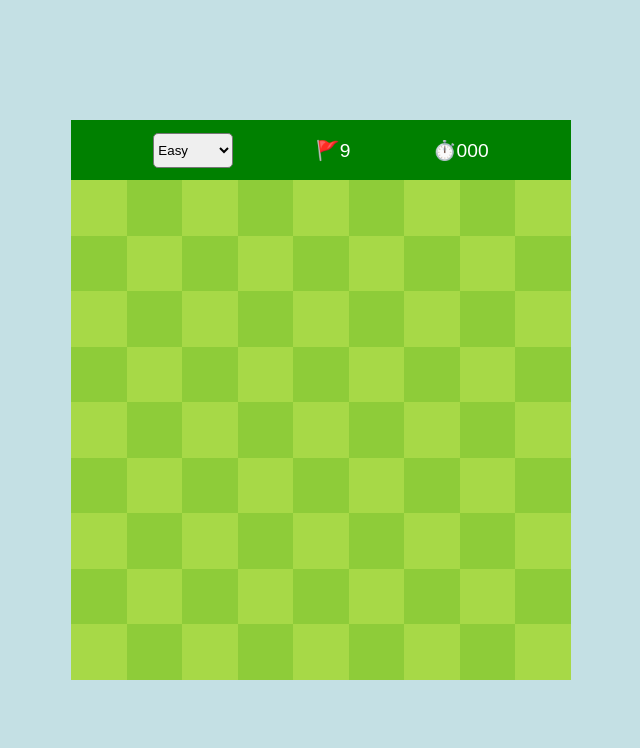
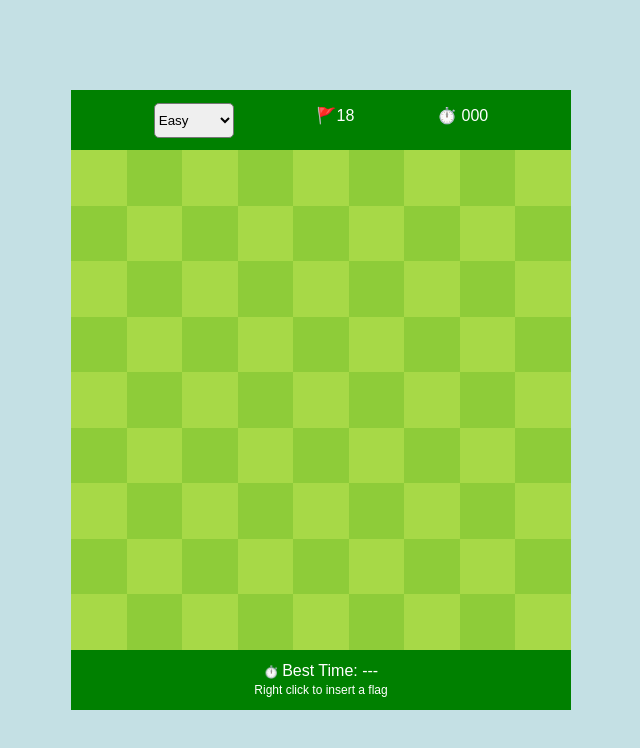
Before and after one commit to tangyvo/minesweeper-react, a React (Create React App) app: page / in a window 1280 px wide. Shown: the top 748 px of the page, without its empty margins (319-959 px from the left). Built offline with nearby package versions, Linux system fonts and the light colour scheme.

Commit message:
add best time to localstorage

```diff
--- a/src/App.js
+++ b/src/App.js
@@ -10,12 +10,13 @@ import Level from "./Components/Level";
 import Flags from "./Components/Flags";
 import Timer from "./Components/Timer";
 import GameOver from "./Components/GameOver";
+import BestTime from "./Components/BestTime";
 
 const App = () => {
   const [level, setLevel] = useState(9);
   const [grid, setGrid] = useState([]);
   const [bombs, setBombs] = useState([]);
-  let bombCount = level;
+  let bombCount = level * 2;
   const [clickCount, setClickCount] = useState(0);
   const [gameOver, setGameOver] = useState(false);
   const [gameWon, setGameWon] = useState(false);
@@ -25,7 +26,14 @@ const App = () => {
   const [isBombsAdded, setIsBombsAdded] = useState(false);
   const [revealMultiple, setRevealMultiple] = useState([]);
   const [showCells, setShowCells] = useState(false);
-  const [cellsToCheck, setCellsToCheck] = useState([]);
+  const [bestTime, setBestTime] = useState(0);
+
+  // retreive best time on page load
+  useEffect(() => {
+    if (localStorage.getItem("minesweeperBestTime")) {
+      setBestTime(localStorage.getItem("minesweeperBestTime"));
+    }
+  }, []);
 
   // reset game when switching levels
   useEffect(() => {
@@ -35,8 +43,15 @@ const App = () => {
   // timer starts/ends when game starts/ends
   useEffect(() => {
     const countDown = setInterval(() => {
-      // dont increment timer when player wins or loses
-      if (gameOver || gameWon) {
+      // dont increment timer when player loses
+      if (gameOver) {
+        return;
+      }
+      // if player won don't increment timer and check best time
+      else if (gameWon) {
+        if (timer < bestTime || !localStorage.getItem("minesweeperBestTime")) {
+          localStorage.setItem("minesweeperBestTime", timer);
+        }
         return;
       }
       // increment second if game is in play
@@ -62,6 +77,7 @@ const App = () => {
 
   // funct that resets everything
   const reset = () => {
+    setBestTime(localStorage.getItem("minesweeperBestTime"));
     setGameOver(false);
     setGameWon(false);
     setIsPlaying(false);
@@ -138,20 +154,26 @@ const App = () => {
 
   // runs when player clicks on a cell
   const singleClick = (y, x) => {
+    // check if its a quick
+
     // on first turn set playing to true (to start timer)
     if (!isPlaying) {
       setIsPlaying(true);
     }
+
+    // return if cell is already clicked or flagged or game over or game won
+    if (grid[y][x].isClicked || grid[y][x].isFlagged || gameOver || gameWon) return;
+
     // set cell's click state to true
     let gridCopy = JSON.parse(JSON.stringify(grid));
     gridCopy[y][x].isClicked = true;
     setGrid(gridCopy);
 
+    // increment click count;
+    setClickCount((prev) => prev + 1);
+
     // check if bomb was activated
     if (checkGameOver(y, x)) return;
-
-    // increment click count;
-    setClickCount((prev) => prev + 1);
 
     // if cell has no neighbouring bombs display multiple cells
     if (grid[y][x].neighbourBombs === 0) {
@@ -160,8 +182,6 @@ const App = () => {
   };
 
   const displayMultiple = (y, x) => {
-    setCellsToCheck([]);
-
     const yArr = [y - 1, y, y + 1];
     const xArr = [x - 1, x, x + 1];
 
@@ -171,50 +191,34 @@ const App = () => {
           yArr[j] < 0 ||
           xArr[i] < 0 ||
           yArr[j] > level - 1 ||
-          xArr[i] > level - 1
+          xArr[i] > level - 1 ||
+          (i === 1 && j === 1)
         ) {
           continue;
-        } else if (!grid[yArr[j]][xArr[i]].isFlagged) {
+        } else if (
+          !grid[yArr[j]][xArr[i]].isFlagged &&
+          !grid[yArr[j]][xArr[i]].isClicked
+        ) {
+          setClickCount((prev) => prev + 1);
           setRevealMultiple((prev) => [...prev, [yArr[j], xArr[i]]]);
-
-          // check if neighbouring cells also contain blanks
-          if (
-            grid[yArr[j]][xArr[i]].neighbourBombs === 0 &&
-            (j !== 1 || i !== 1) &&
-            !grid[yArr[j]][xArr[i]].isClicked
-          ) {
-            console.log(grid[yArr[j]][xArr[i]]);
-            setCellsToCheck((prev) => [...prev, [yArr[j], xArr[i]]]);
-          }
         }
       }
-    }
-    if (cellsToCheck.length > 0) {
-      let array = [...setCellsToCheck];
-      array.forEach((cell) => {
-        displayMultiple(cell[0], cell[1]);
-        console.log("display multiple");
-      });
-
     }
     setShowCells(true);
   };
 
   useEffect(() => {
     if (!showCells) return;
-    reveal();
-    setRevealMultiple([]);
-    setShowCells(false);
-  }, [showCells]);
 
-  const reveal = () => {
+    // set neighbouring cells with no bombs to clicked
     let gridCopy = JSON.parse(JSON.stringify(grid));
     [...revealMultiple].forEach((a) => {
       gridCopy[a[0]][a[1]].isClicked = true;
     });
-
     setGrid(gridCopy);
-  };
+    setRevealMultiple([]);
+    setShowCells(false);
+  }, [showCells]);
 
   // check if player has won or lost
   const checkGameOver = (y, x) => {
@@ -236,7 +240,7 @@ const App = () => {
     for (let y = 0; y < level; y++) {
       for (let x = 0; x < level; x++) {
         numBombs = calcNeighbourBombs(y, x);
-        gridCopy[x][y].neighbourBombs = numBombs;
+        gridCopy[y][x].neighbourBombs = numBombs;
       }
     }
     setGrid([...gridCopy]);
@@ -251,7 +255,7 @@ const App = () => {
     // loop through neighbouring cells and count how many contains bombs
     for (let j = 0; j < 3; j++) {
       for (let i = 0; i < 3; i++) {
-        if (grid[x][y].isFlagged) return;
+        if (grid[y][x].isFlagged) return;
 
         if (
           yArr[j] < 0 ||
@@ -261,7 +265,7 @@ const App = () => {
           (i === 1 && j === 1)
         ) {
           continue;
-        } else if (grid[xArr[i]][yArr[j]].isBomb) {
+        } else if (grid[yArr[j]][xArr[i]].isBomb) {
           numBombs++;
         }
       }
@@ -278,8 +282,6 @@ const App = () => {
           <Timer timer={timer} />
         </StyleMenu>
         <Game
-          role="button"
-          tabIndex="0"
           grid={grid}
           level={level}
           bombs={bombs}
@@ -288,6 +290,9 @@ const App = () => {
           rightClick={rightClick}
         />
         <GameOver gameOver={gameOver} gameWon={gameWon} reset={reset} />
+        <StyleMenu>
+          <BestTime bestTime={bestTime} />
+        </StyleMenu>
       </StyleBody>
     </>
   );
--- /dev/null
+++ b/src/Components/BestTime.jsx
@@ -0,0 +1,23 @@
+import React from "react";
+
+const BestTime = ({ bestTime }) => (
+
+    <p className="best-time">
+      <span aria-label="timer" role="img">
+        ⏱️{" "}
+      </span>
+      Best Time:
+      {bestTime === 0 || bestTime === null
+        ? ` ---`
+        : bestTime < 10
+        ? ` 00${bestTime}s`
+        : bestTime < 100
+        ? ` 0${bestTime}s`
+        : ` ${bestTime}`}
+    <br></br>
+    <span>Right click to insert a flag</span>
+    </p>
+
+);
+
+export default BestTime;
--- a/src/Components/Cell.jsx
+++ b/src/Components/Cell.jsx
@@ -1,6 +1,7 @@
 import React from "react";
 
 import { StyleCell } from "./Styles/StyleCell";
+
 
 const Cell = ({
   index,
@@ -25,6 +26,7 @@ const Cell = ({
       neighbourBombs={neighbourBombs}
     >
       <div>
+        {console.log('load Cell')}
         {
           isBomb && gameOver
           ? "💣"
--- a/src/Components/Game.jsx
+++ b/src/Components/Game.jsx
@@ -7,6 +7,7 @@ import Cell from "./Cell";
 const Game = ({ grid, level, singleClick, gameOver, rightClick }) => {
   return (
     <StyleGame level={level}>
+    { console.log('load game') }
       {grid.map((row) =>
         row.map((col) => (
           <Cell
@@ -29,4 +30,4 @@ const Game = ({ grid, level, singleClick, gameOver, rightClick }) => {
   );
 };
 
-export default Game;
+export default React.memo(Game);
--- a/src/Components/Styles/StyleMenu.js
+++ b/src/Components/Styles/StyleMenu.js
@@ -15,7 +15,16 @@ export const StyleMenu = styled.div`
   }
 
   p {
-             font-size: 1.2rem;
+    font-size: 1rem;
     color: white;
   }
+
+  .best-time {
+    text-align: center;
+    align-self: center;
+
+    span {
+      font-size: .75rem;
+    }
+  }
 `;
--- a/src/Components/Timer.jsx
+++ b/src/Components/Timer.jsx
@@ -3,15 +3,14 @@ import React from "react";
 const Timer = ({ timer }) => {
   return (
     <p>
-      <span role="img" aria-label="timer">
-        ⏱️
-      </span>
+      <span className="emoji" role="img" aria-label="timer">
+        ⏱️ </span>
       {timer === 0
         ? "000"
         : timer < 10
-        ? "00" + timer
+        ? "00" + timer + 's'
         : timer < 100
-        ? "0" + timer
+        ? "0" + timer + 's'
         : timer}
     </p>
   );
```
Also changed, not shown: 1 other file (tests, documents, lock files or other folders). Lines whose indentation alone changed are shown as unchanged.
